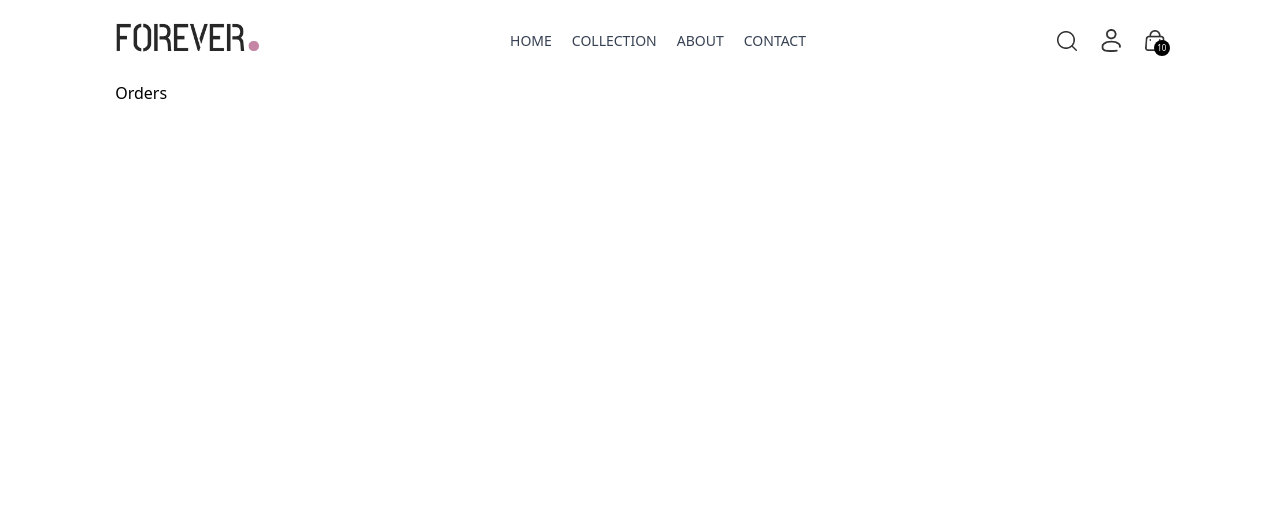
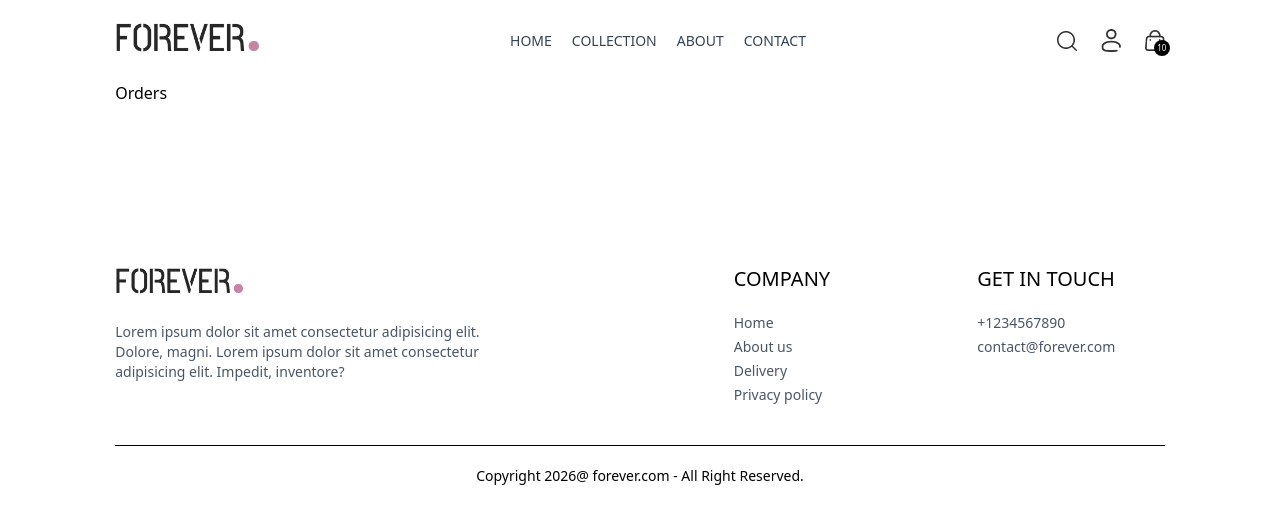
Before and after one commit to MdIrshadAnsari/Forever, a React (Vite) app in the folder client/: page /orders in a window 1280 px wide. Shown: the top 524 px of the page. Built offline with nearby package versions, Linux system fonts and the light colour scheme.

Commit message:
Home page completed

```diff
--- a/client/src/components/Footer.jsx
+++ b/client/src/components/Footer.jsx
@@ -1,9 +1,36 @@
 import React from 'react'
+import { assets } from "../assets/assets";
 
 const Footer = () => {
   return (
     <div>
-        <div className='flex flex-col sm:grid grid-cols-[3fr_1fr_1fr] gap-14 my-10 mt-40 text-sm'></div>
+        <div className='flex flex-col sm:grid grid-cols-[3fr_1fr_1fr] gap-14 my-10 mt-40 text-sm'>
+          <div>
+            <img className='mb-5 w-32' src={assets.logo} alt="" />
+            <p className='w-full md:w-2/3 text-gray-600'>
+            Lorem ipsum dolor sit amet consectetur adipisicing elit. Dolore, magni. Lorem ipsum dolor sit amet consectetur adipisicing elit. Impedit, inventore?</p>
+          </div>
+          <div>
+            <p className='text-xl font-medium mb-5'>COMPANY</p>
+            <ul className='flex flex-col gap-1 text-gray-600'>
+              <li>Home</li>
+              <li>About us</li>
+              <li>Delivery</li>
+              <li>Privacy policy</li>
+            </ul>
+          </div>
+          <div>
+            <p className='text-xl font-medium mb-5'>GET IN TOUCH</p>
+             <ul className='flex flex-col gap-1 text-gray-600'>
+              <li>+1234567890</li>
+              <li>contact@forever.com</li>
+            </ul>
+          </div>
+        </div>
+        <div>
+          <hr />
+          <p className='py-5 text-sm text-center'>Copyright 2026@ forever.com - All Right Reserved.</p>
+        </div>
     </div>
   )
 }
```
